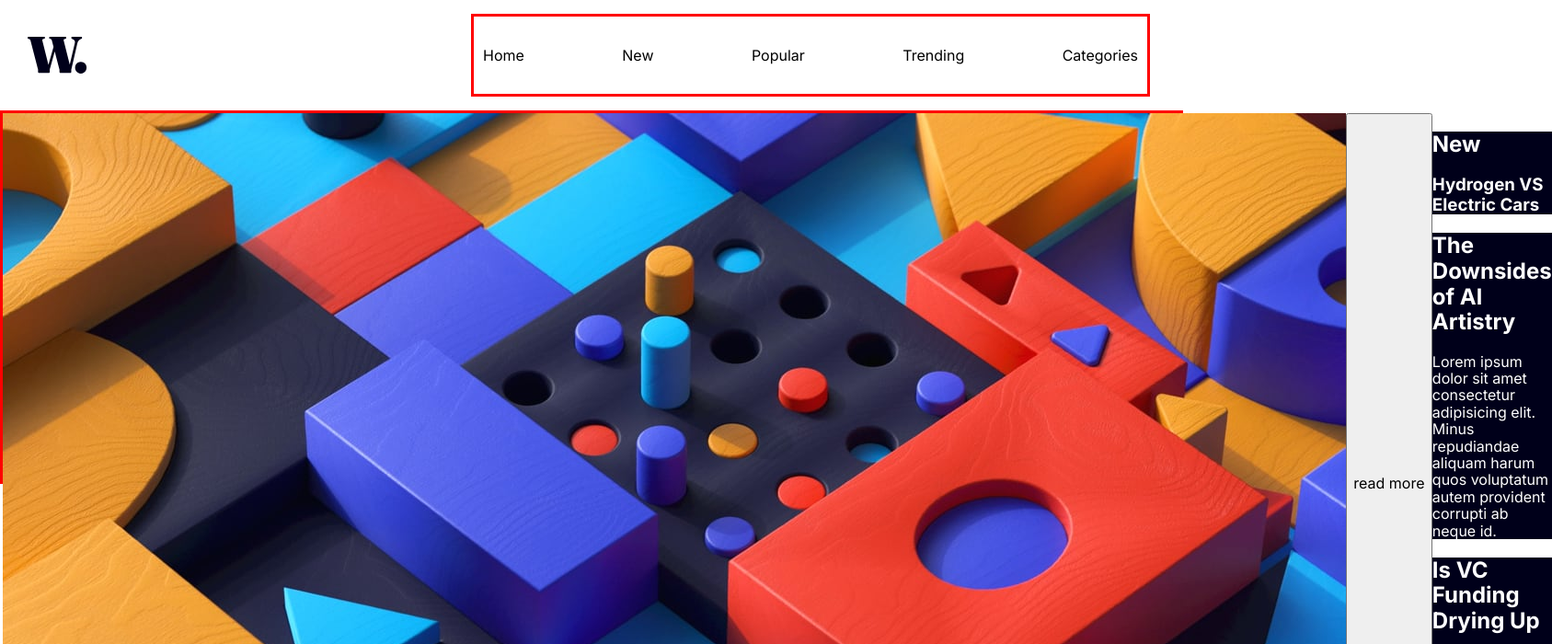
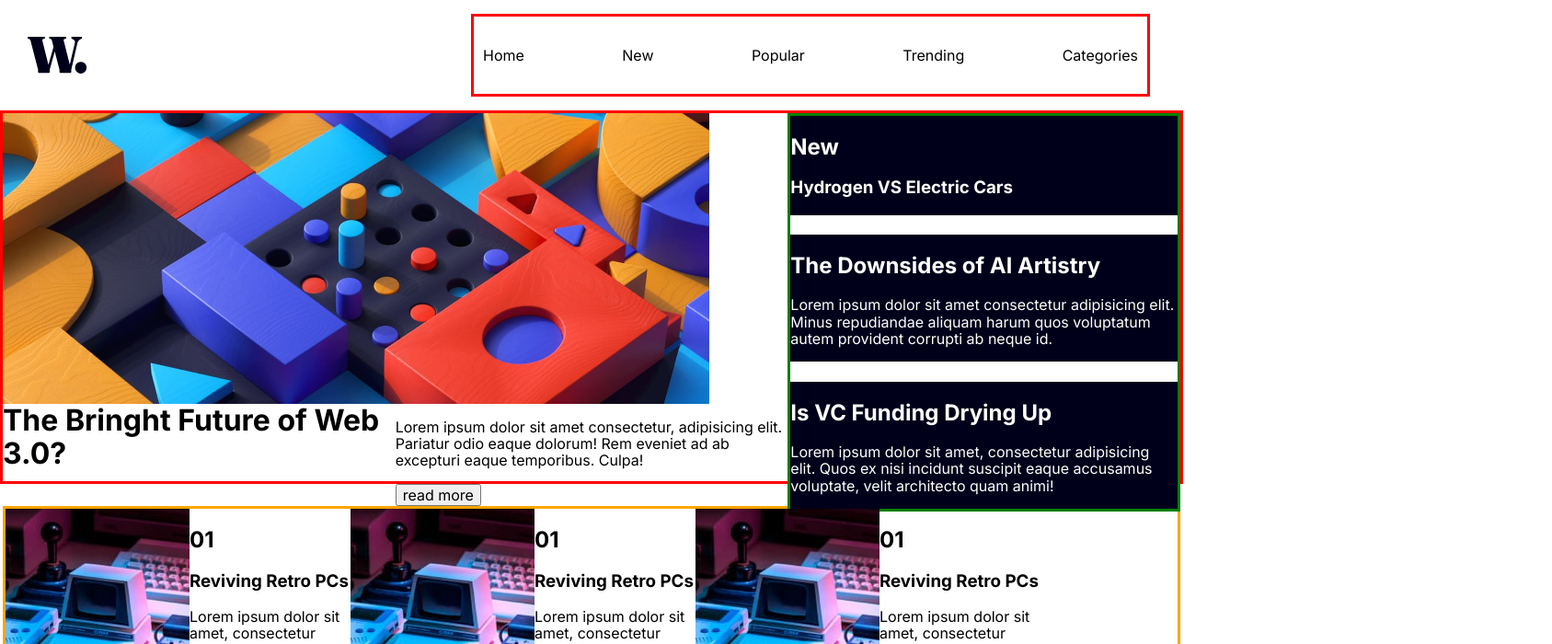
Before and after one commit to carlosGabrielCarreno/news-homepage-main, a React (Vite) app: page / in a window 1280 px wide. Shown: the top 700 px of the page at 92% size, 1687 px wide, since content can reach past the window. Built offline with nearby package versions, Linux system fonts and the light colour scheme.

Commit message:
add some changes

```diff
--- a/src/Components/Hero/Hero.jsx
+++ b/src/Components/Hero/Hero.jsx
@@ -14,17 +14,51 @@ const HeroContainer = styled.div`
       auto
     ); /* Crea 2 filas con altura automática */
     & .img {
-      grid-column: 1 / 2;
+      grid-column: 1 / 3;
       grid-row: 1;
+      max-width: 90%;
+      max-height: 100%;
     }
     & .h1 {
       grid-column: 1;
       grid-row: 2;
+      margin: 0;
+      padding: 0;
     }
-    & .p {
+    & .container-btn-and-text {
       grid-column: 2;
       grid-row: 2;
     }
+    & .ContainerNews {
+      grid-column: 3;
+      grid-row: 1 / 3;
+      color: #fff;
+      height: 100%;
+      border: solid green;
+      display: flex;
+      flex-direction: column;
+      justify-content: space-between;
+      & .new {
+        background-color: hsl(240, 100%, 5%);
+      }
+    }
+  }
+`;
+
+const ContainerNews = styled.div`
+  /*border: solid gold;
+Primary
+Soft orange: hsl(35, 77%, 62%)
+Soft red: hsl(5, 85%, 63%)
+Neutral
+Off-white: hsl(36, 100%, 99%)
+Grayish blue: hsl(233, 8%, 79%)
+Dark grayish blue: hsl(236, 13%, 42%)
+Very dark blue: hsl(240, 100%, 5%)
+*/
+  color: #fff;
+  & .new {
+    background-color: hsl(240, 100%, 5%);
   }
 `;
 
@@ -38,12 +72,37 @@ export const Hero = () => {
         alt="hero image"
       />
       <h1 className="h1">The Bringht Future of Web 3.0?</h1>
-      <p className="p">
-        Lorem ipsum dolor sit amet consectetur, adipisicing elit. Pariatur odio
-        eaque dolorum! Rem eveniet ad ab excepturi eaque temporibus. Culpa!
-      </p>
-      <button>read more</button>
-      <News />
+      <div className="container-btn-and-text">
+        <p className="p">
+          Lorem ipsum dolor sit amet consectetur, adipisicing elit. Pariatur
+          odio eaque dolorum! Rem eveniet ad ab excepturi eaque temporibus.
+          Culpa!
+        </p>
+        <button>read more</button>
+      </div>
+
+      <div className="ContainerNews">
+        <div className="new">
+          <h2>New</h2>
+          <h3>Hydrogen VS Electric Cars</h3>
+        </div>
+        <div className="new">
+          <h2>The Downsides of Al Artistry</h2>
+          <p>
+            Lorem ipsum dolor sit amet consectetur adipisicing elit. Minus
+            repudiandae aliquam harum quos voluptatum autem provident corrupti
+            ab neque id.
+          </p>
+        </div>
+        <div className="new">
+          <h2>Is VC Funding Drying Up</h2>
+          <p>
+            Lorem ipsum dolor sit amet, consectetur adipisicing elit. Quos ex
+            nisi incidunt suscipit eaque accusamus voluptate, velit architecto
+            quam animi!
+          </p>
+        </div>
+      </div>
     </HeroContainer>
   );
 };
```
